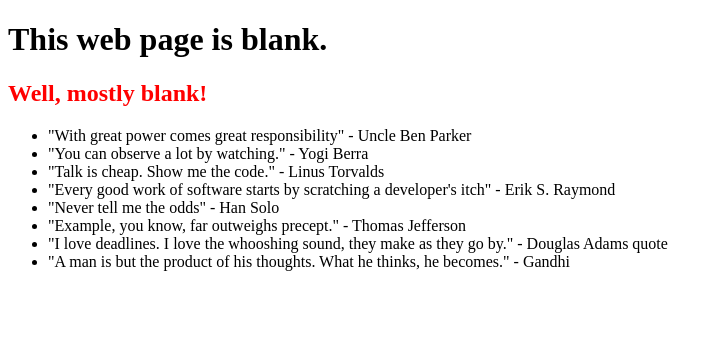
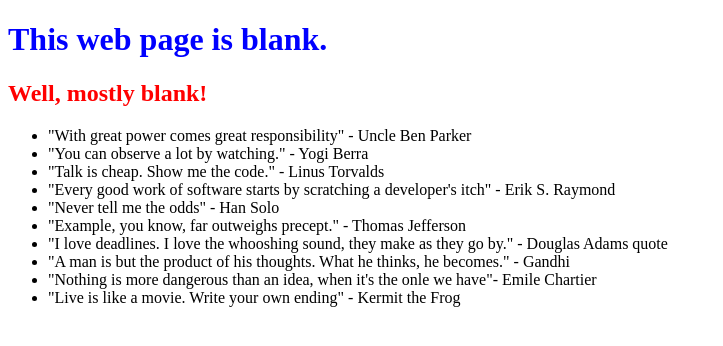
Before and after one commit to posiadly/omain_openSAP_repo, a plain HTML site: page index.html in a window 1280 px wide. Shown: the whole page, without its empty margins (0-723 px from the left). Drawn offline with Linux system fonts and the light colour scheme.

Commit message:
Added Chartier and Kermit quotes

```diff
--- a/index.html
+++ b/index.html
@@ -19,6 +19,8 @@
 			<li>"Example, you know, far outweighs precept." - Thomas Jefferson</li>
 			<li>"I love deadlines. I love the whooshing sound, they make as they go by." - Douglas Adams quote</li>
 			<li>"A man is but the product of his thoughts. What he thinks, he becomes." - Gandhi</li>
+			<li>"Nothing is more dangerous than an idea, when it's the onle we have"- Emile Chartier</li>
+			<li>"Live is like a movie. Write your own ending" - Kermit the Frog</li>
 		</ul>
 	</body>
 
--- a/style.css
+++ b/style.css
@@ -1,6 +1,5 @@
 h1{
-	color: blue,;
-	text-allign: left;
+	color: blue;
 }
 h2{
 	color: red;
```
